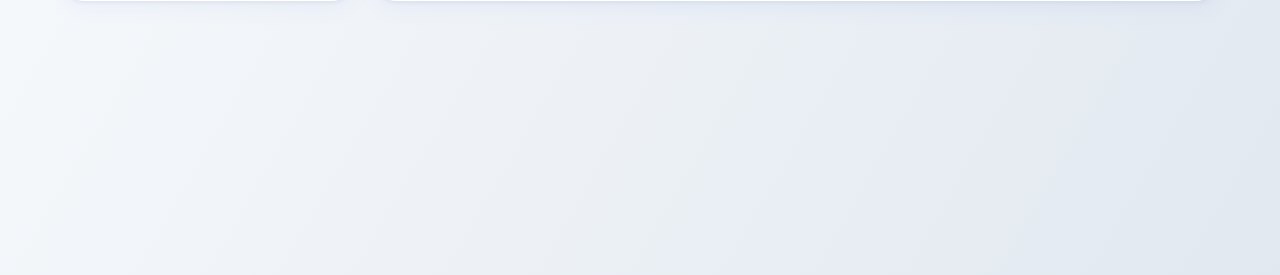
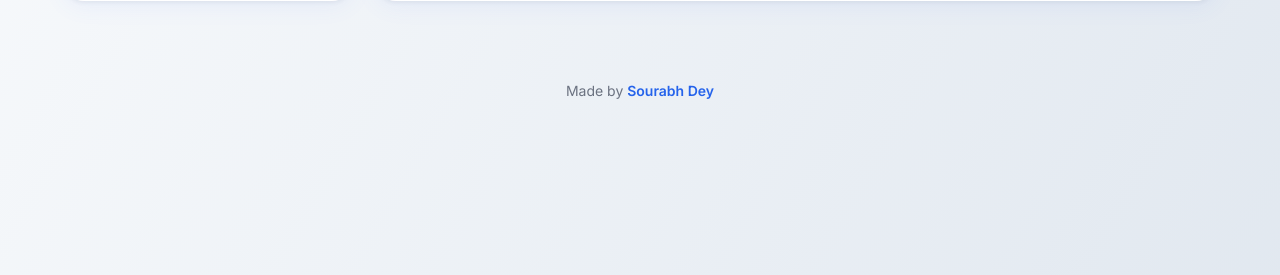
Before and after one commit to sourabhdey21/chatapp, a Flask app: page /chat in a window 1280 px wide. Shown: the part 345-620 px from the top of the page. Run offline with Flask 2, Linux system fonts and the light colour scheme; the visitor is signed in with stand-in values (Sample User, id 1); data comes from the database, SQL or seed files in the repository; some libraries are stand-ins or nearby versions.

Commit message:
add my name in base html for refrence

```diff
--- a/templates/base.html
+++ b/templates/base.html
@@ -59,5 +59,8 @@
     </div>
 
     {% block scripts %}{% endblock %}
+    <footer class="w-full text-center py-4 text-gray-500 text-sm mt-8">
+        Made by <a href="https://www.linkedin.com/in/sourabh-dey-049a22204/" target="_blank" class="text-blue-600 hover:underline font-semibold">Sourabh Dey</a>
+    </footer>
 </body>
 </html>
```
